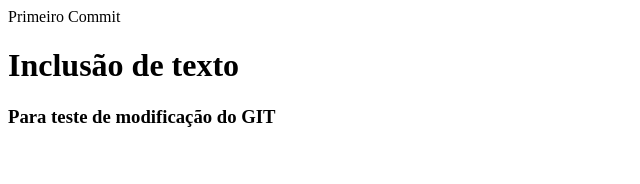
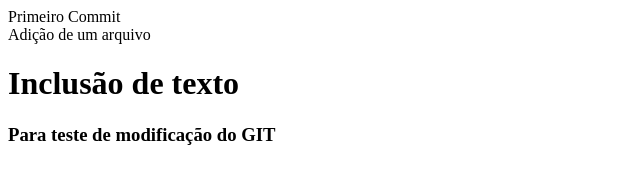
Before and after one commit to javielrezende/TesteGit, a plain HTML site: page public_html/index.html in a window 1280 px wide. Shown: the whole page, without its empty margins (0-640 px from the left). Drawn offline with Linux system fonts and the light colour scheme.

Commit message:
Adição de arquivo para teste

```diff
--- a/public_html/index.html
+++ b/public_html/index.html
@@ -7,6 +7,7 @@
     </head>
     <body>
         <div> Primeiro Commit </div>
+        <div> Adição de um arquivo </div>
 
         <h1> Inclusão de texto </h1>
         <h3> Para teste de modificação do GIT </h3>
```
